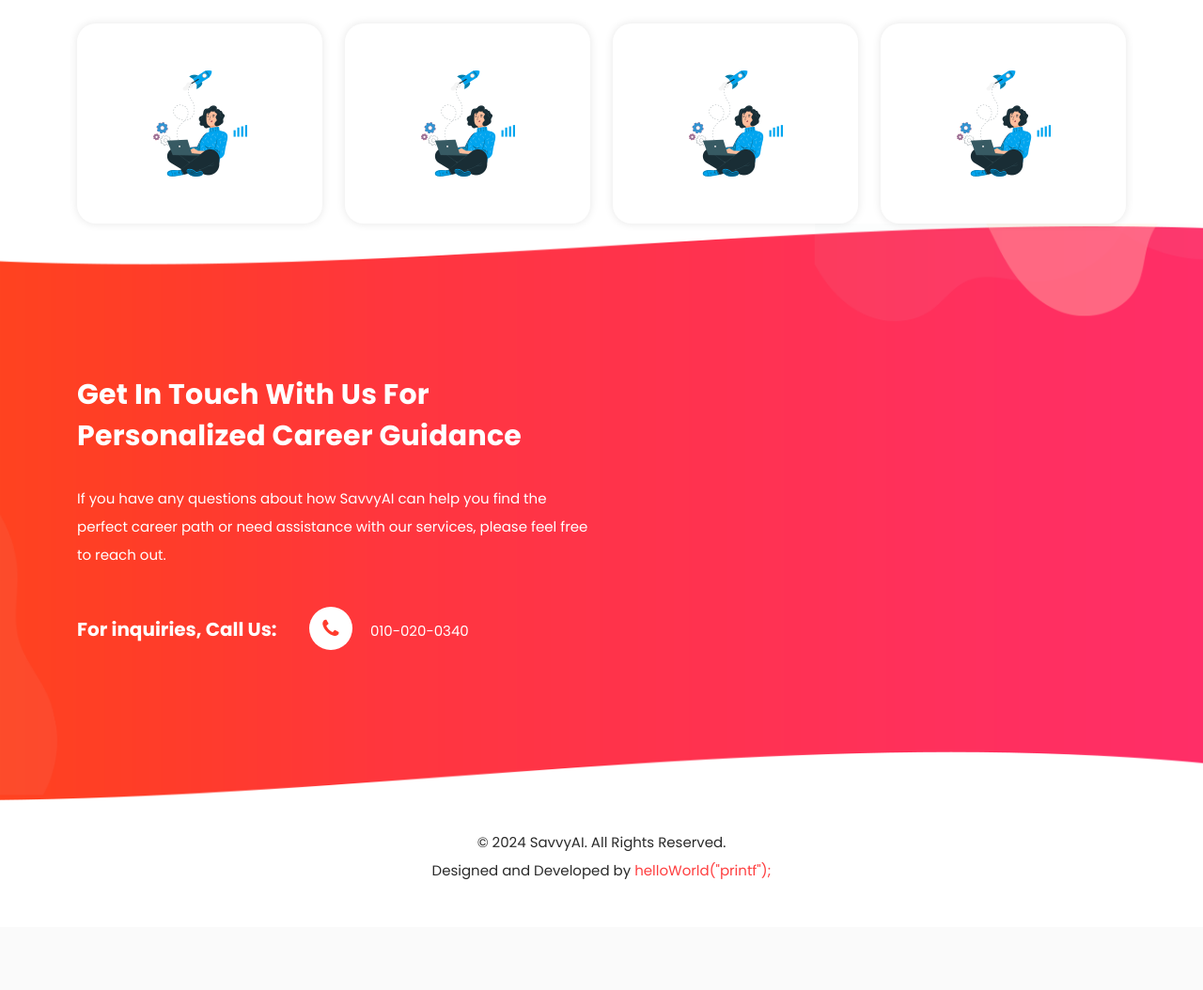
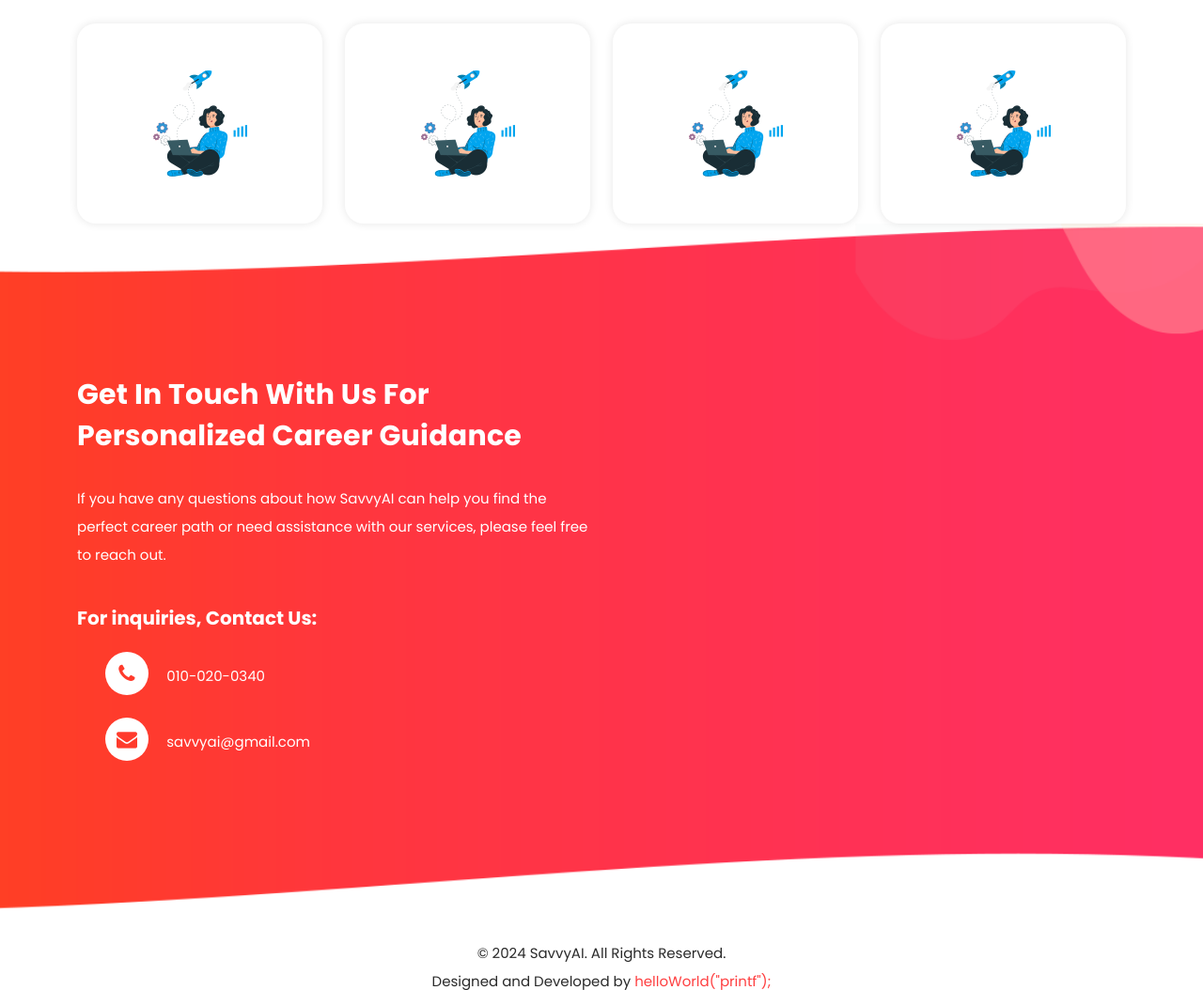
Before and after one commit to rahulm16/main_project, a Flask app: page / in a window 1280 px wide. Shown: the part 2551-3605 px from the top of the page at 94% size. Before the commit the page ends 3487 px from the top, so only its background shows below. Run offline with Flask 3, Linux system fonts and the light colour scheme; some libraries are stand-ins or nearby versions.

Commit message:
Edited Home File

```diff
--- a/templates/home.html
+++ b/templates/home.html
@@ -266,7 +266,10 @@
             <h2>Get in Touch with Us for Personalized Career Guidance</h2>
             <p>If you have any questions about how SavvyAI can help you find the perfect career path or need assistance with our services, please feel free to reach out.</p>
             <div class="phone-info">
-              <h4>For inquiries, Call Us: <span><i class="fa fa-phone"></i> <a href="tel:+0100200340">010-020-0340</a></span></h4>
+              <h4>For inquiries, Contact Us: <br><br>
+                <span><i class="fa fa-phone"></i> <a href="tel:+0100200340">010-020-0340</a></span><br><br>
+                <span><i class="fa fa-envelope"></i> <a href="mailto:savvyai@gmail.com">savvyai@gmail.com</a></span>
+            </h4>
             </div>
           </div>
         </div>
```
